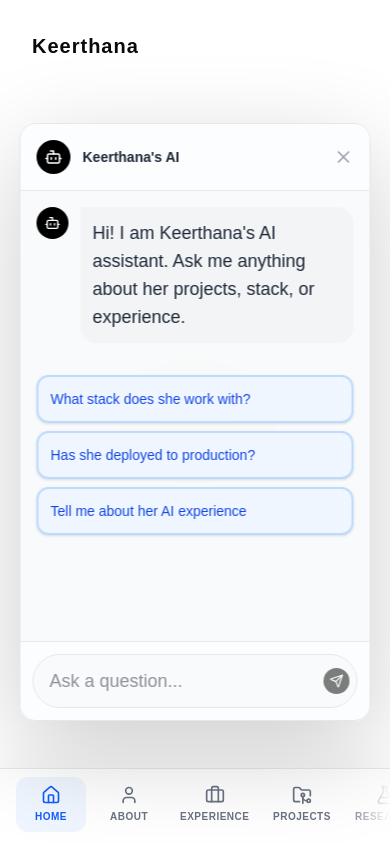
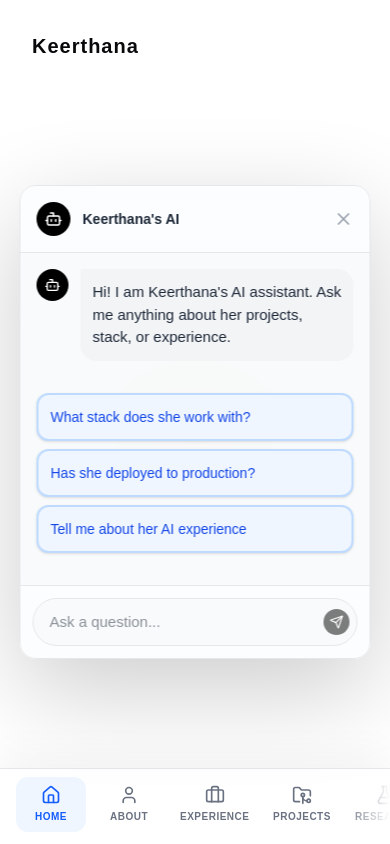
Before and after one commit to keerthana-b-v/portfolio, a Next.js app: page / in a window 390 px wide. Both pictures are taken after a click on the button 342 px from the left and 700 px from the top of the page. Built offline with nearby package versions, Linux system fonts and the light colour scheme.

Commit message:
Fix chat mobile scroll height, reduce font size, and add gap on desktop

```diff
--- a/src/components/ChatWidget.tsx
+++ b/src/components/ChatWidget.tsx
@@ -186,12 +186,12 @@ export default function ChatWidget() {
       </div>
 
       {/* Chat Area */}
-      <div className="p-4 flex-1 overflow-y-auto bg-transparent flex flex-col gap-4 min-h-[450px] max-h-[600px] md:min-h-[300px] md:max-h-[400px]">
+      <div className="p-4 flex-1 overflow-y-auto bg-transparent flex flex-col gap-4 h-[65vh] md:h-[400px]">
         <div className="flex gap-3">
           <div className="bg-black text-white p-2 rounded-full h-fit flex-shrink-0">
             <Bot size={16} />
           </div>
-          <div className="bg-gray-100 text-gray-800 text-lg p-3 rounded-2xl rounded-tl-none cursor-text">
+          <div className="bg-gray-100 text-gray-800 text-[15px] p-3 rounded-2xl rounded-tl-none cursor-text">
             Hi! I am Keerthana's AI assistant. Ask me anything about her projects, stack, or experience.
           </div>
         </div>
@@ -203,7 +203,7 @@ export default function ChatWidget() {
                 <Bot size={16} />
               </div>
             )}
-            <div className={`text-lg p-3 rounded-2xl cursor-text ${
+            <div className={`text-[15px] p-3 rounded-2xl cursor-text ${
               msg.sender === "user"
                 ? "bg-black text-white rounded-tr-none"
                 : "bg-gray-100 text-gray-800 rounded-tl-none"
@@ -243,7 +243,7 @@ export default function ChatWidget() {
             onChange={(e) => setInputValue(e.target.value)}
             disabled={exchangeCount >= 6 || isSending}
             placeholder={exchangeCount >= 6 ? "Limit reached." : "Ask a question..."}
-            className="w-full bg-gray-50 border border-gray-200 text-gray-800 text-lg rounded-full pl-4 pr-10 py-3 focus:outline-none focus:border-gray-400 transition-colors disabled:opacity-50 cursor-text"
+            className="w-full bg-gray-50 border border-gray-200 text-gray-800 text-[15px] rounded-full pl-4 pr-10 py-3 focus:outline-none focus:border-gray-400 transition-colors disabled:opacity-50 cursor-text"
             autoComplete="off"
           />
           <button
@@ -304,7 +304,7 @@ export default function ChatWidget() {
               initial={{ opacity: 0, scale: 0.9, y: 20 }}
               animate={{ opacity: 1, scale: 1, y: 0 }}
               exit={{ opacity: 0, scale: 0.9, y: 20 }}
-              className="hidden md:flex absolute z-[60] bottom-[110%] right-[-10px] md:right-0 md:left-auto md:translate-x-0 w-96 bg-slate-50/95 backdrop-blur-2xl border border-gray-200 rounded-2xl shadow-[0_30px_100px_rgba(0,0,0,0.2)] pointer-events-auto overflow-hidden flex flex-col cursor-default origin-bottom-right"
+              className="hidden md:flex absolute z-[60] bottom-[calc(100%+16px)] right-[-10px] md:right-0 md:left-auto md:translate-x-0 w-96 bg-slate-50/95 backdrop-blur-2xl border border-gray-200 rounded-2xl shadow-[0_30px_100px_rgba(0,0,0,0.2)] pointer-events-auto overflow-hidden flex flex-col cursor-default origin-bottom-right"
               style={{ maxHeight: "80vh" }}
             >
               {ChatWindow}
```
